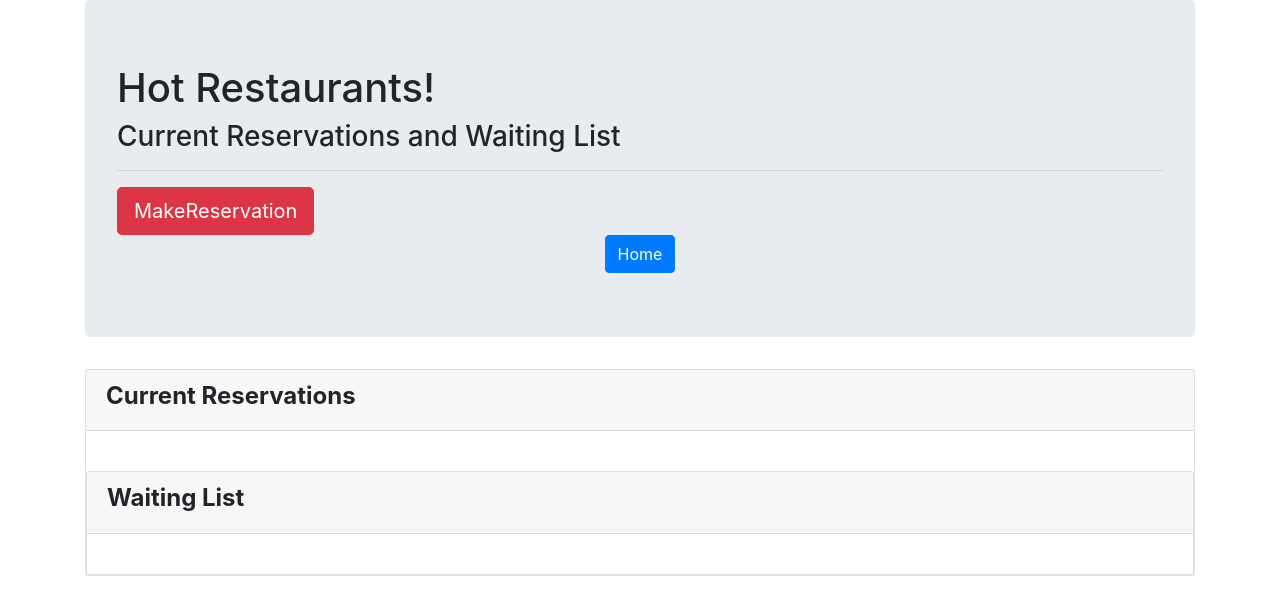
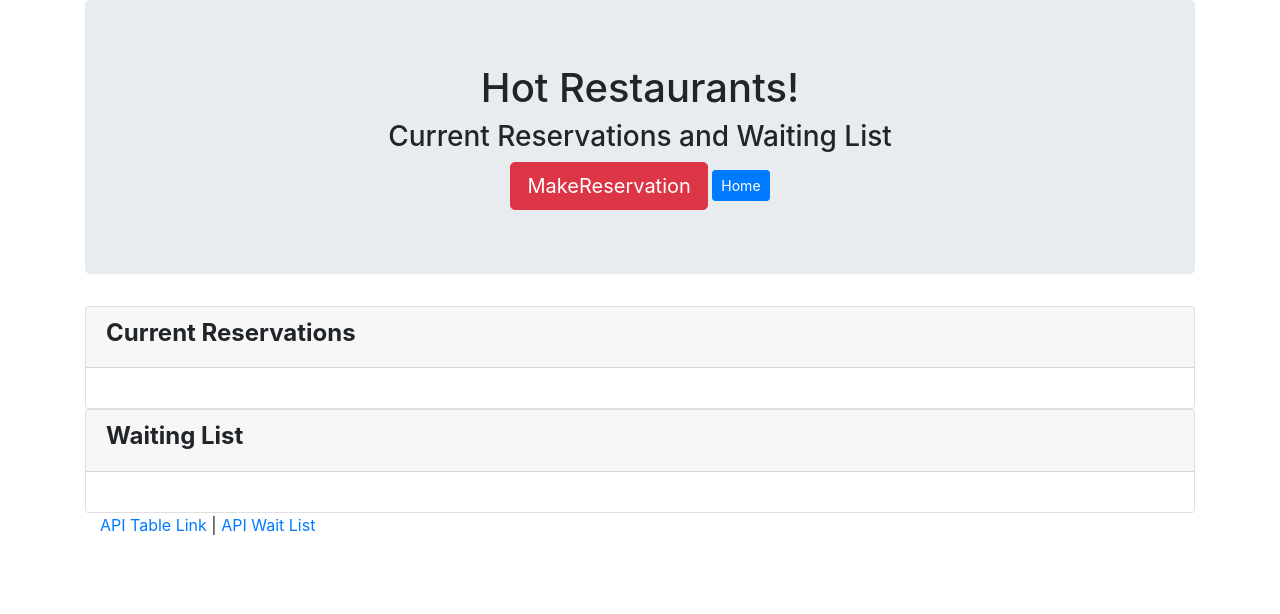
Before and after one commit to liambambery23/Hot-Restaurant, a website: page Tables.html in a window 1280 px wide. Drawn offline with nearby package versions, Linux system fonts and the light colour scheme.

Commit message:
updating btns

```diff
--- a/Tables.html
+++ b/Tables.html
@@ -16,19 +16,18 @@
 
     <div class="container">
         <div class="jumbotron">
-            <h1>Hot Restaurants!</h1>
-            <h3>Current Reservations and Waiting List</h3>
-            <hr>
-            <button class="btn btn-danger btn-lg"></span> MakeReservation</button></a>
+            <h1 class="text-center">Hot Restaurants!</h1>
+            <h3 class="text-center">Current Reservations and Waiting List</h3>
             <div class="text-center">
-                <button type="submit" class="btn btn-primary btn-md" id="add-btn">
-                    Home</button>
+                <a href="/reserve">
+                    <button type="button" class="btn btn-danger btn-lg"> MakeReservation</button></a>
+                <a href="\">
+                    <button type="button" class="btn btn-primary btn-sm">Home</button></a>
             </div>
         </div>
+
         <div class="row">
-
-            <div class="col-12">
-
+            <div class="col-lg-12">
                 <div class="card">
                     <div class="card-header">
                         <h4><strong>Current Reservations</strong></h4>
@@ -36,10 +35,11 @@
                     <div class="card-body">
                         <form method="POST" role="form">
 
+                        </form>
+                    </div>
+                </div>
 
-                        </form>
 
-                    </div>
                 <div class="card">
                     <div class="card-header">
                         <h4><strong>Waiting List</strong></h4>
@@ -49,10 +49,15 @@
 
                         </form>
                     </div>
+                </div>
 
             </div>
         </div>
+        <footer class="footer">
+            <div class="container">
+                <p><a href="/api/tables">API Table Link</a> | <a href="/api/waitlist">API Wait List</a></p>
             </div>
+        </footer>
 
         <script type="text/javascript">
 
```
Also changed, not shown: homepage.html (+14 -8 lines). Lines whose indentation alone changed are shown as unchanged.
